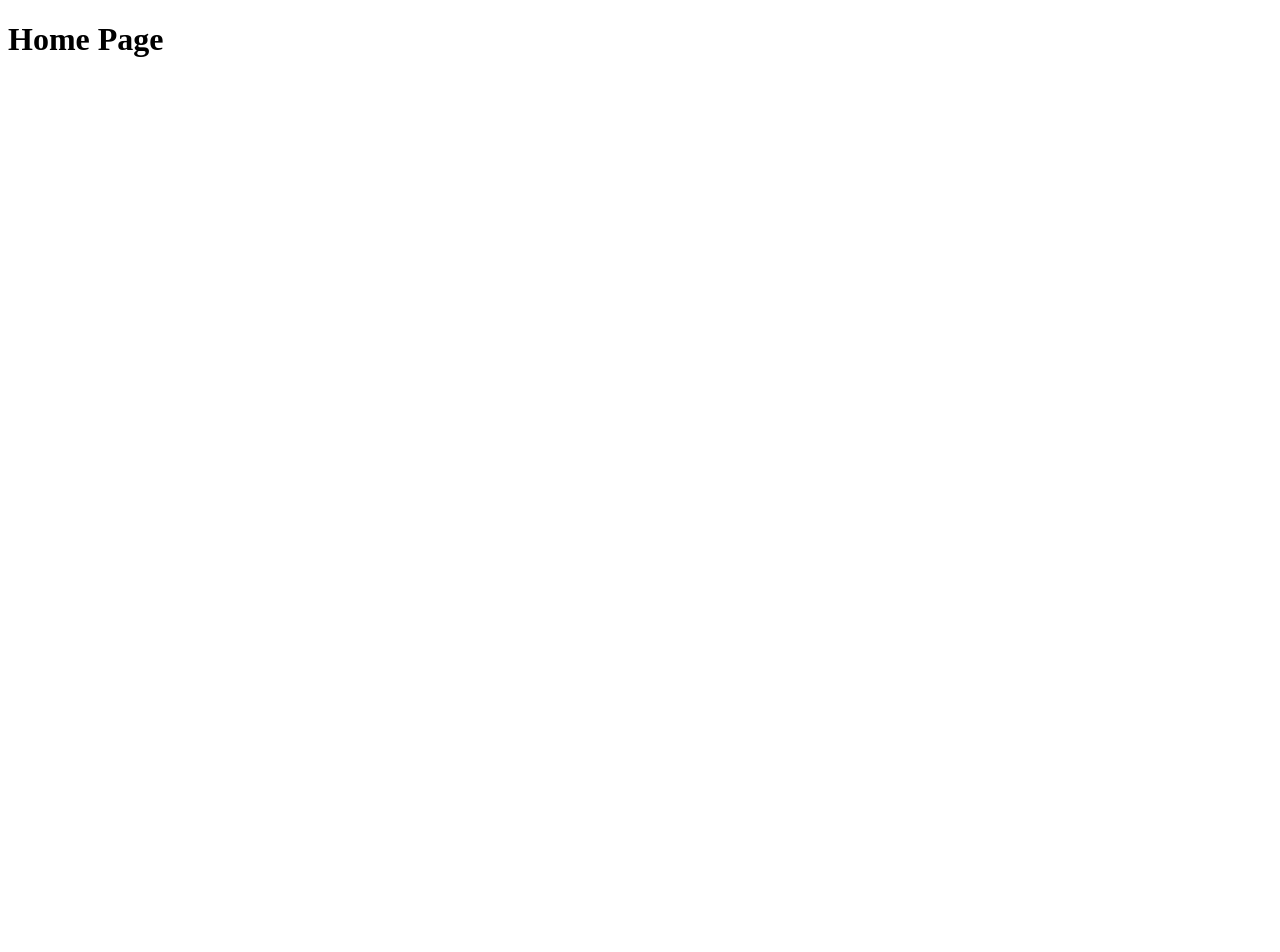
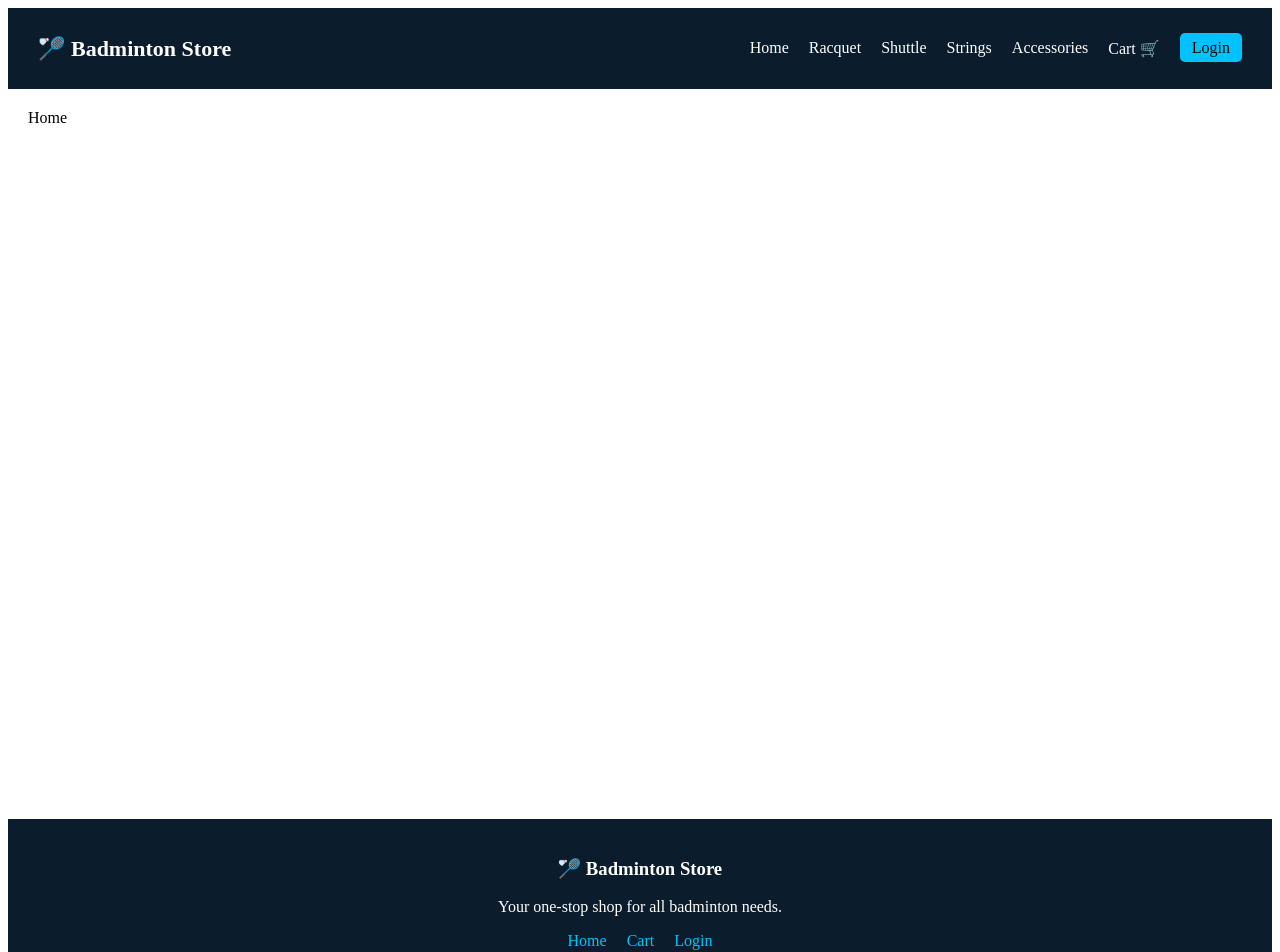
Before and after one commit to sahilsharma2246/Badminton-shop, a React (Create React App) app: page / in a window 1280 px wide. Shown: the top 952 px of the page. Before the commit the page ends 800 px from the top, so only its background shows below. Built offline with nearby package versions, Linux system fonts and the light colour scheme.

Commit message:
updated new files

```diff
--- a/src/App.js
+++ b/src/App.js
@@ -12,19 +12,22 @@ import UploadShuttle from "./Admin/adminPages/UploadShuttle";
 import UploadRacquets from "./Admin/adminPages/UploadRacquets";
 import UploadAcc from "./Admin/adminPages/UploadAcc";
 import UploadStrings from "./Admin/adminPages/UploadStrings";
+import UserLayout from "./User/Userlayout";
 
 
 function App() {
   return (
     <BrowserRouter>
       <Routes>
-        <Route path="/" element={<Home/>} />
+        <Route element={<UserLayout />}>
+         <Route path="/" element={<Home/>} />
         <Route path="/Racquet" element={<Racquet />} />
         <Route path="/Shuttle" element={<Shuttle />} />
         <Route path="/Strings" element={<Strings />} />
         <Route path="/login" element={<Login />} />
         <Route path="/Acc" element={<Acc />} />
         <Route path="/Cart" element={<Cart />} />
+        </Route>
 
         <Route path="/admin/Shuttle" element={<UploadShuttle />} />
         <Route path="/admin/Racquet" element={<UploadRacquets />} />
--- /dev/null
+++ b/src/User/Userlayout.js
@@ -0,0 +1,21 @@
+import React from "react";
+import { Outlet } from "react-router-dom";
+
+import Header from "./userComponent/Header";
+import Footer from "./userComponent/Footer";
+
+function UserLayout() {
+  return (
+    <>
+      <Header />
+
+      <main style={{ minHeight: "80vh", padding: "20px" }}>
+        <Outlet />
+      </main>
+
+      <Footer />
+    </>
+  );
+}
+
+export default UserLayout;
--- /dev/null
+++ b/src/User/userComponent/Footer.css
@@ -0,0 +1,21 @@
+.footer {
+  background: #0b1c2c;
+  color: white;
+  text-align: center;
+  padding: 20px;
+  margin-top: 50px;
+}
+
+.footer-links {
+  margin: 10px 0;
+}
+
+.footer-links a {
+  margin: 0 10px;
+  color: #00c2ff;
+  text-decoration: none;
+}
+
+.footer-links a:hover {
+  text-decoration: underline;
+}
--- a/src/User/userComponent/Footer.js
+++ b/src/User/userComponent/Footer.js
@@ -0,0 +1,25 @@
+import React from "react";
+import "./Footer.css";
+
+function Footer() {
+  return (
+    <footer className="footer">
+      <div className="footer-content">
+        <h3>🏸 Badminton Store</h3>
+        <p>Your one-stop shop for all badminton needs.</p>
+
+        <div className="footer-links">
+          <a href="/">Home</a>
+          <a href="/cart">Cart</a>
+          <a href="/login">Login</a>
+        </div>
+
+        <p className="copyright">
+          © {new Date().getFullYear()} Badminton Store. All rights reserved.
+        </p>
+      </div>
+    </footer>
+  );
+}
+
+export default Footer;
--- /dev/null
+++ b/src/User/userComponent/Header.css
@@ -0,0 +1,37 @@
+.header {
+  display: flex;
+  justify-content: space-between;
+  align-items: center;
+  background: #0b1c2c;
+  padding: 15px 30px;
+  color: white;
+}
+
+.logo {
+  font-size: 22px;
+  font-weight: bold;
+}
+
+.nav-links {
+  list-style: none;
+  display: flex;
+  gap: 20px;
+}
+
+.nav-links li a {
+  text-decoration: none;
+  color: white;
+  font-size: 16px;
+  transition: 0.3s;
+}
+
+.nav-links li a:hover {
+  color: #00c2ff;
+}
+
+.login-btn {
+  background: #00c2ff;
+  padding: 6px 12px;
+  border-radius: 5px;
+  color: black !important;
+}
--- a/src/User/userComponent/Header.js
+++ b/src/User/userComponent/Header.js
@@ -0,0 +1,25 @@
+import React from "react";
+import { Link } from "react-router-dom";
+import "./Header.css";
+
+function Header() {
+  return (
+    <header className="header">
+      <div className="logo">🏸 Badminton Store</div>
+
+      <nav>
+        <ul className="nav-links">
+          <li><Link to="/">Home</Link></li>
+          <li><Link to="/racquet">Racquet</Link></li>
+          <li><Link to="/shuttle">Shuttle</Link></li>
+          <li><Link to="/strings">Strings</Link></li>
+          <li><Link to="/Acc">Accessories</Link></li>
+          <li><Link to="/cart">Cart 🛒</Link></li>
+          <li><Link to="/login" className="login-btn">Login</Link></li>
+        </ul>
+      </nav>
+    </header>
+  );
+}
+
+export default Header;
--- a/src/User/userPages/Home.js
+++ b/src/User/userPages/Home.js
@@ -1,7 +1,9 @@
-export default function Home(){
+import React from 'react'
+
+function Home() {
   return (
-    <div>
-      <h1>Home Page</h1>
-    </div>
+    <div>Home</div>
   )
 }
+
+export default Home
```
